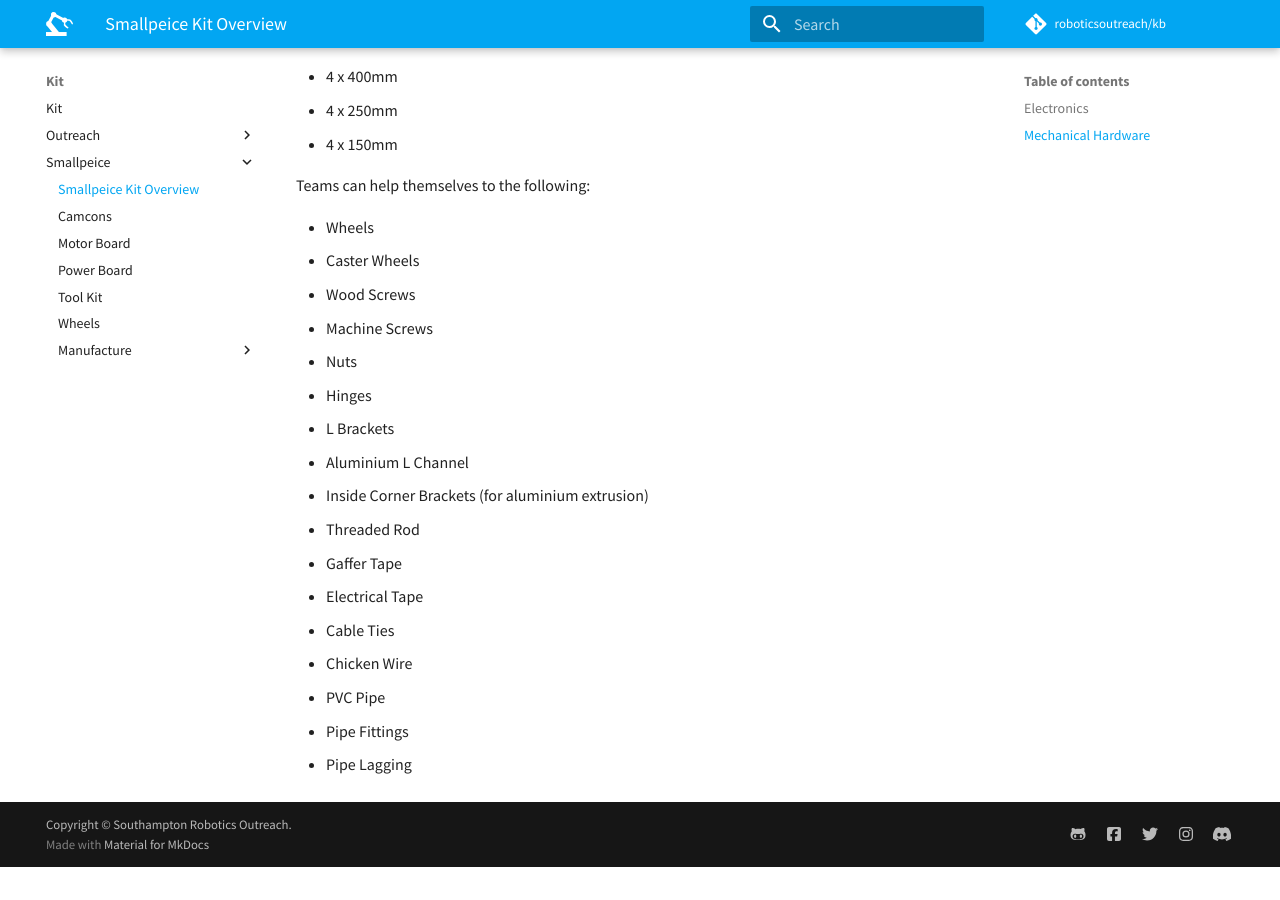
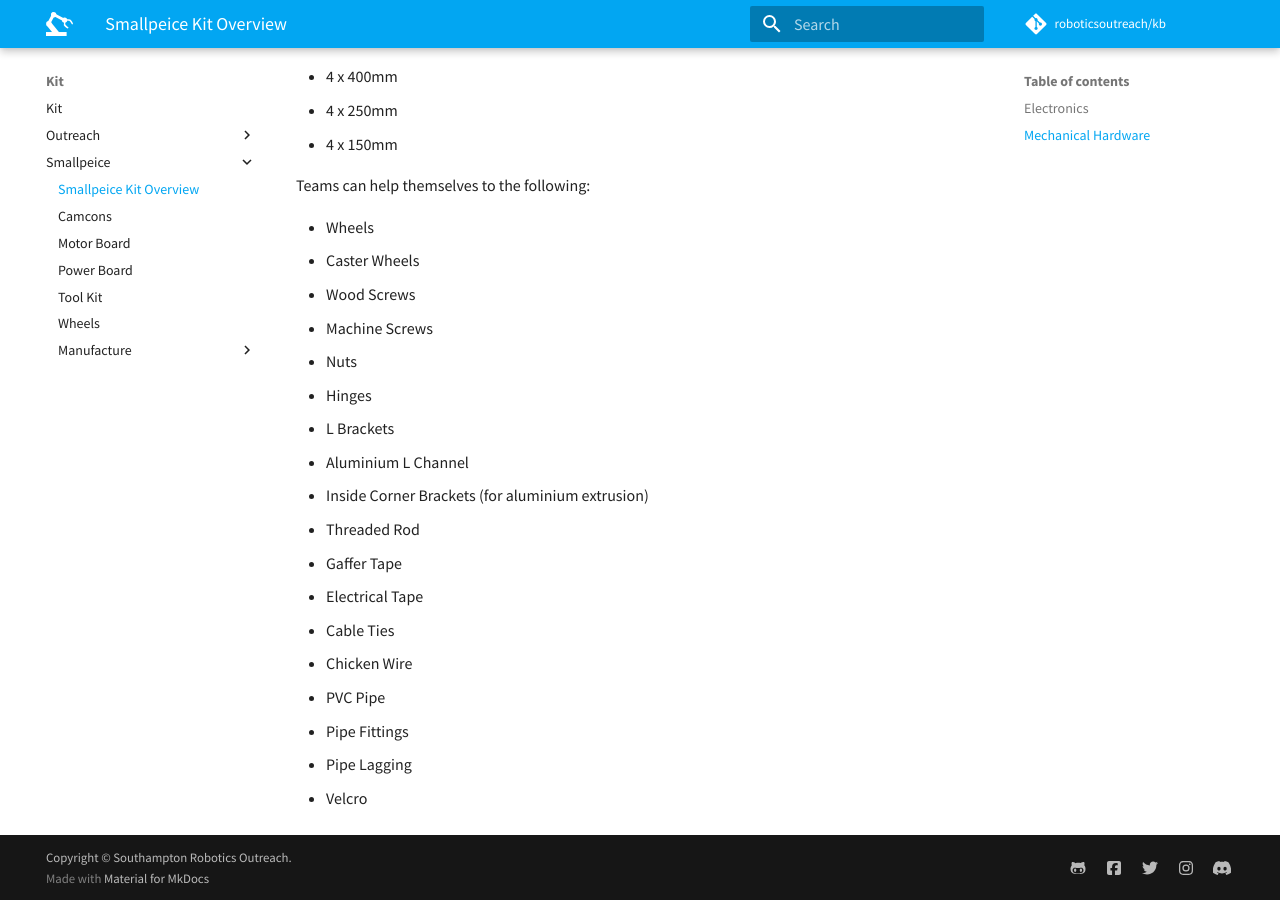
Before and after one commit to roboticsoutreach/kb, an MkDocs documentation site: the page built from docs/kit/smallpeice/0-overview.md, in a window 1280 px wide and 900 px high, scrolled down 1673 px. Built offline with MkDocs 1.6.1 and Material for MkDocs 9.7.7, drawn with Linux system fonts in a browser that asks for light colours; comment, search, counter and statistics services are not loaded; before the commit the page ends 2540 px from its top, so only the background shows below that.

Commit message:
Mention the velcro too

```diff
--- a/docs/kit/smallpeice/0-overview.md
+++ b/docs/kit/smallpeice/0-overview.md
@@ -68,3 +68,4 @@ Teams can help themselves to the following:
 - PVC Pipe
 - Pipe Fittings
 - Pipe Lagging
+- Velcro
```
